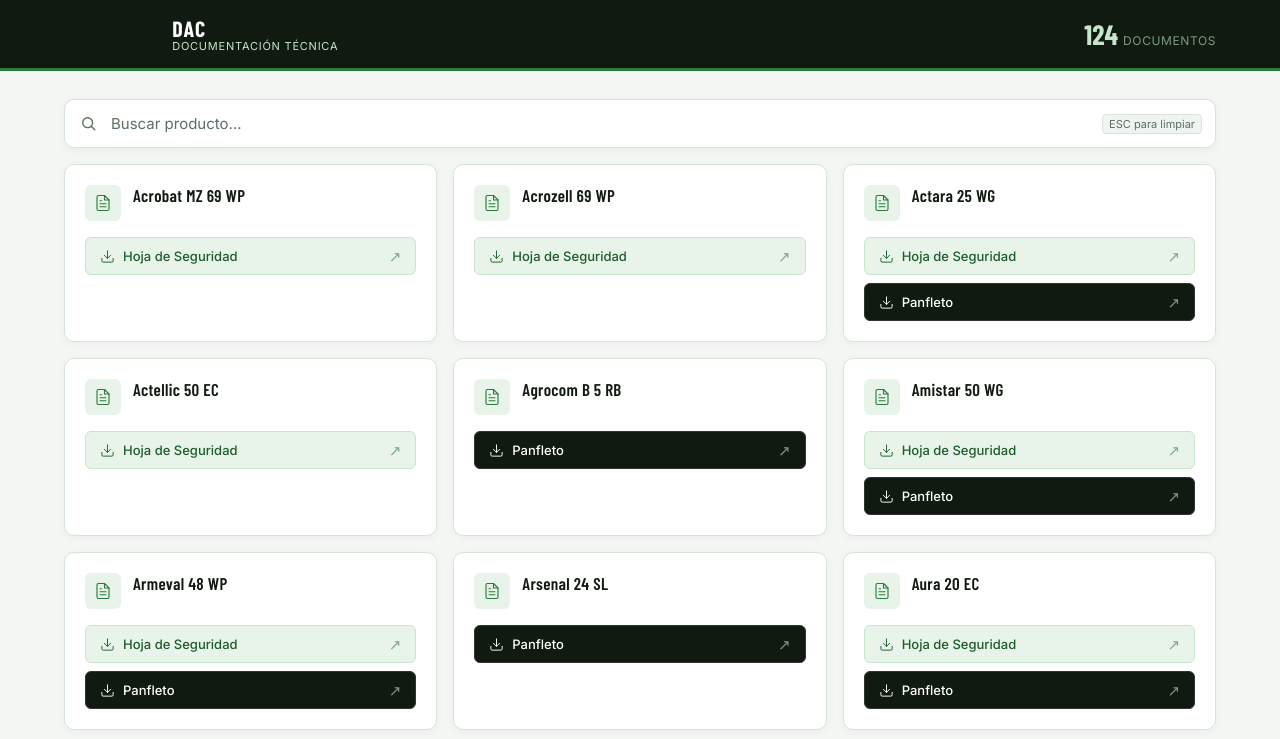
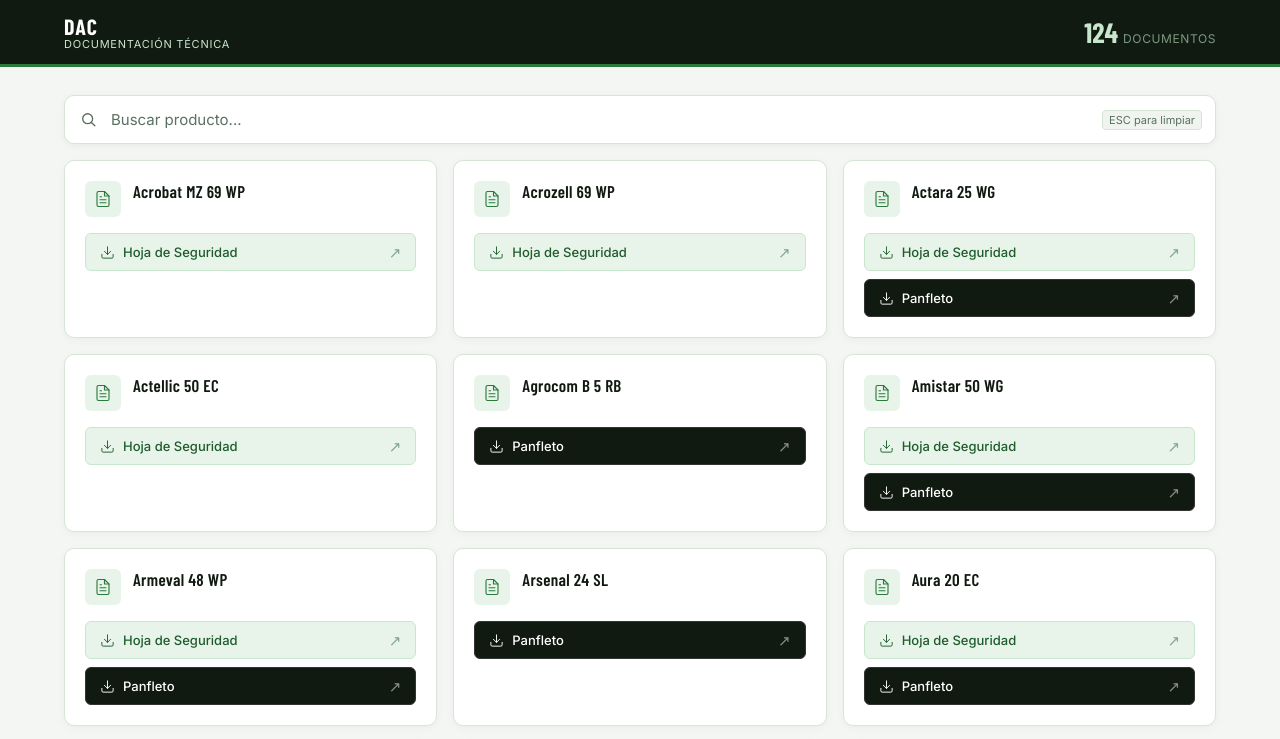
Before and after one commit to FelixOb1990/Docuentacion-Tecnica, a plain HTML site: page index.html in a window 1280 px wide. Shown: the top 739 px of the page. Drawn offline with nearby package versions, Linux system fonts and the light colour scheme.

Commit message:
Update index.html

```diff
--- a/index.html
+++ b/index.html
@@ -14,7 +14,7 @@
   <header class="site-header">
     <div class="header-inner">
       <div class="brand">
-        <img src="logo.png" alt="DAC" class="logo">
+
         <div class="brand-text">
           <span class="brand-name">DAC</span>
           <span class="brand-sub">Documentaci&oacute;n T&eacute;cnica</span>
```
